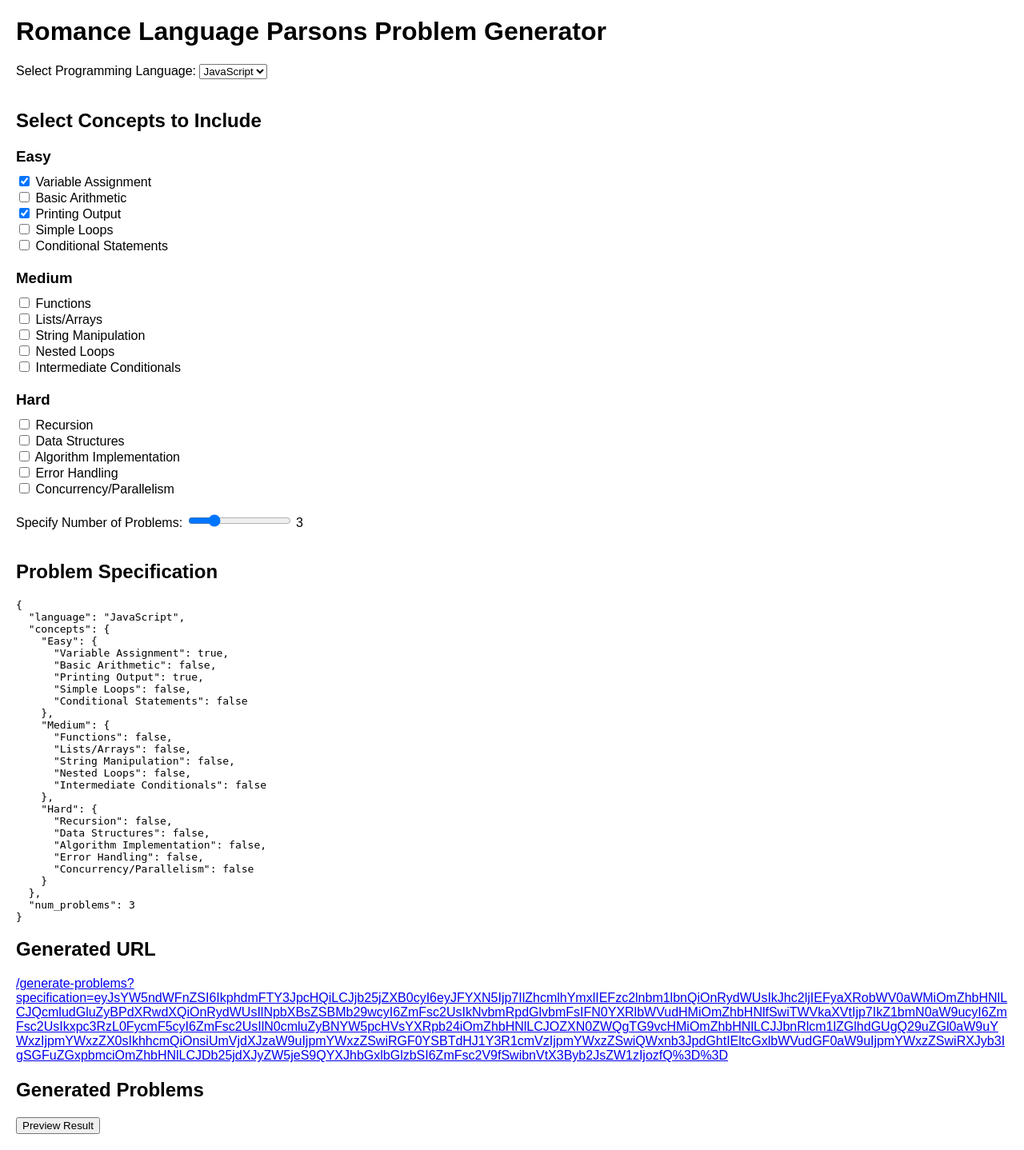
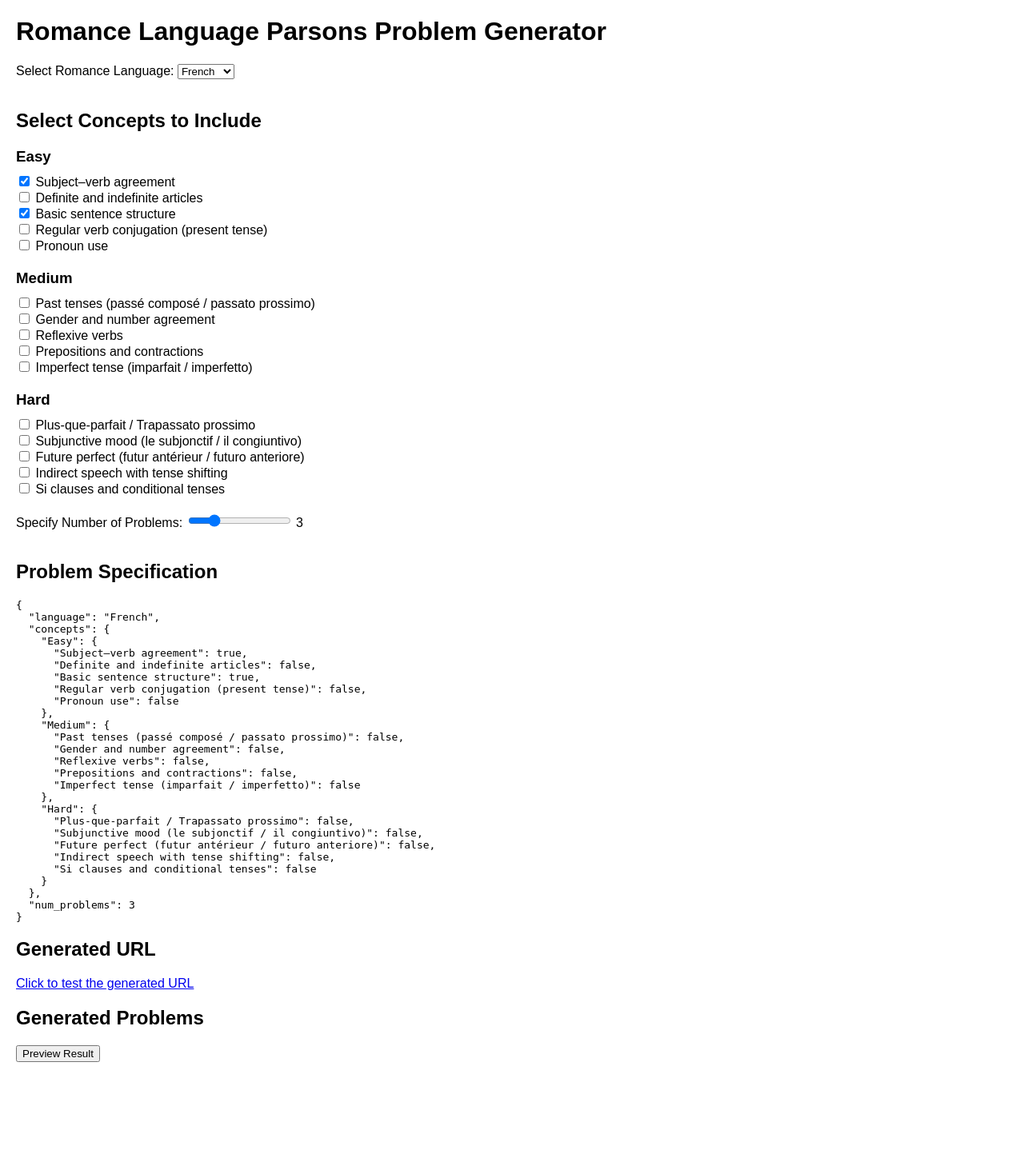
Before and after one commit to jweekley-ucsc/T2c, a FastAPI app: page / in a window 1280 px wide. Shown: the whole page at 80% size. After the commit the page ends 1328 px from the top, so only its background shows below. Run offline with FastAPI, Linux system fonts and the light colour scheme.

Commit message:
Updated with code to support Romance Language

```diff
--- a/server.py
+++ b/server.py
@@ -59,50 +59,46 @@
         decoded_spec = base64.b64decode(specification).decode("utf-8")
 
         # Construct the system prompt
-        system_prompt = """You are a Parsons problem generator.
+        system_prompt = """You are a Parson’s problem generator designed for sentence construction in French.
 
-Your task is to generate a set of problems based on the selected concepts and programming language.
-Each problem should include a problem statement, a solution, and distractor blocks.
-It is okay if the distractor blocks are not complete or contain duplicates of the solution blocks. The problem display interface will handle that. In particular, the distractor set will be formed by the union of lines in the distractor blocks differenced by the set of solution blocks.
-Use "_thoughts" to sketch out the problem before writing the detailed specification for it.
+Your task is to generate a set of sentence scramble problems focused on French grammar and syntax. Each problem must help learners practice assembling grammatically correct and semantically appropriate French sentences using given word or phrase blocks.
 
-The output should be a JSON object with the following structure:
+Each problem should include the following:
+
+title: A short instructional phrase describing what kind of sentence the user is to construct. It must be in French.
+solution: A list of words or phrase blocks in the correct order to form a valid French sentence.
+distractors: A list of incorrect word or phrase blocks. These can include:
+Incorrect verb conjugations (e.g., “vas” instead of “vais” for je)
+Syntactic errors (e.g., inverted phrases like “école à”)
+Wrong word choices (e.g., “tout” instead of “tous”)
+Incorrect articles or prepositions (e.g., “à école” instead of “à l’école”)
+Overspecified/underspecified fragments (e.g., “le déjeuner petit”)
+Words from similar contexts but unrelated to the target sentence
+Output format:
+You should return a JSON object with the following structure:
 
 {
-    "language": "JavaScript",
-    "problems": [
-        {
-            "_thoughts": [
-                "I'll require the user to build a function that doesn't get called.",
-                "I'll test their ability to give it a good name.",
-                "And I'll have them pick a good body for it.",
-                "Distractors will include other names and bodies as well as loose body fragments with bad indentation."
-            ],
-            "problem": "Write a function that adds two numbers.",
-            "solution_blocks": [
-                "function add(a, b) {",
-                "    return a + b;",
-                "}"
-            ],
-            "distractor_blocks": [
-                "function subtract(a, b) {",
-                "    return a - b;",
-                "}",
-                "function multiply(a, b) {",
-                "    return a * b;",
-                "}",
-                "a + b",
-                "return a;"
-            ],
-            "difficulty": "Easy",
-            "concepts": ["Variable Assignment", "Basic Arithmetic"]
-        },
-        ...
-    ]
+"problems": [
+{
+"title": "...", // Brief French instruction
+"solution": [ "...", ... ], // List of valid words/phrases in correct order
+"distractors": [ "...", ... ] // List of plausible but incorrect words/phrases
+},
+...
+]
 }
 
-The problems should be relevant to the selected concepts without including any of the concepts that were not selected.
-The collection should have exactly as many problems as specified in the JSON object that will follow.
+Guidelines:
+
+Focus on standard present-tense declarative sentences in French unless otherwise specified.
+Choose everyday vocabulary suitable for language learners at the A1–B1 (beginner to intermediate) level.
+Use a mix of subject pronouns (je, tu, il/elle, nous, vous, ils/elles), common verbs (aller, faire, avoir, être, prendre, etc.), and commonly used sentence structures.
+The sentence should be communicative—something that could plausibly be said or written in a real-life context, such as daily routines, school, travel, weather, time, etc.
+Use correct French punctuation and diacritics in all words (e.g., “école”, “huit”, “déjeuner”).
+Each problem should be solvable by dragging and dropping the solution blocks into the correct order.
+The generator must return exactly as many problems as requested in the prompt that follows this system message.
+
+Do not include explanations in your output—only generate and return the JSON object as specified.
 """
 
         # Call OpenAI API
--- a/templates/index.html
+++ b/templates/index.html
@@ -25,7 +25,7 @@
 <body>
     <h1>Romance Language Parsons Problem Generator</h1>
     <form id="problem-form">
-        <label for="language">Select Programming Language:</label>
+        <label for="language">Select Romance Language:</label>
         <select id="language" name="language" required></select><br><br>
 
         <h2>Select Concepts to Include</h2>
@@ -47,36 +47,36 @@
     <pre id="output"></pre>
 
     <script>
-        const languages = ["JavaScript", "Python", "C#"];
+        const languages = ["French", "Italian", "Spanish"];
         const conceptGroups = [
             {
                 difficulty: "Easy",
                 concepts: {
-                    "Variable Assignment": true,
-                    "Basic Arithmetic": false,
-                    "Printing Output": true,
-                    "Simple Loops": false,
-                    "Conditional Statements": false
+                    "Subject–verb agreement": true,
+                    "Definite and indefinite articles": false,
+                    "Basic sentence structure": true,
+                    "Regular verb conjugation (present tense)": false,
+                    "Pronoun use": false
                 }
             },
             {
                 difficulty: "Medium",
                 concepts: {
-                    "Functions": false,
-                    "Lists/Arrays": false,
-                    "String Manipulation": false,
-                    "Nested Loops": false,
-                    "Intermediate Conditionals": false
+                    "Past tenses (passé composé / passato prossimo)": false,
+                    "Gender and number agreement": false,
+                    "Reflexive verbs": false,
+                    "Prepositions and contractions": false,
+                    "Imperfect tense (imparfait / imperfetto)": false
                 }
             },
             {
                 difficulty: "Hard",
                 concepts: {
-                    "Recursion": false,
-                    "Data Structures": false,
-                    "Algorithm Implementation": false,
-                    "Error Handling": false,
-                    "Concurrency/Parallelism": false
+                    "Plus-que-parfait / Trapassato prossimo": false,
+                    "Subjunctive mood (le subjonctif / il congiuntivo)": false,
+                    "Future perfect (futur antérieur / futuro anteriore)": false,
+                    "Indirect speech with tense shifting": false,
+                    "Si clauses and conditional tenses": false
                 }
             }
         ];
@@ -95,7 +95,6 @@
         conceptGroups.forEach(group => {
             const groupDiv = document.createElement('div');
             groupDiv.className = 'difficulty-group';
-
             const groupTitle = document.createElement('h3');
             groupTitle.textContent = group.difficulty;
             groupDiv.appendChild(groupTitle);
@@ -108,7 +107,6 @@
                 checkbox.value = concept;
                 checkbox.checked = defaultValue;
                 checkbox.addEventListener('change', updateUI);
-
                 label.appendChild(checkbox);
                 label.appendChild(document.createTextNode(` ${concept}`));
                 groupDiv.appendChild(label);
@@ -130,16 +128,13 @@
                 return acc;
             }, {});
             const num_problems = document.getElementById('num_problems').value;
-
             const problemSpec = {
                 language,
                 concepts,
                 num_problems: parseInt(num_problems, 10)
             };
-
             // Update problem specification display
             document.getElementById('problem-specification').textContent = JSON.stringify(problemSpec, null, 2);
-
             // Update generated URL
             const queryParams = new URLSearchParams({
                 specification: btoa(JSON.stringify(problemSpec))
@@ -150,14 +145,14 @@
             generatedUrlAnchor.textContent = url;
         }
 
-        // Update UI on language change
+        // Setup event listeners
         languageSelect.addEventListener('change', updateUI);
         document.querySelectorAll('input[name="concepts"]').forEach(checkbox => {
             checkbox.addEventListener('change', updateUI);
         });
         document.getElementById('num_problems').addEventListener('input', updateUI);
 
-        // Initial update
+        // Initial render
         updateUI();
 
         const previewButton = document.getElementById('preview-result');
```
Also changed, not shown: toy.py (+34 -38 lines).
